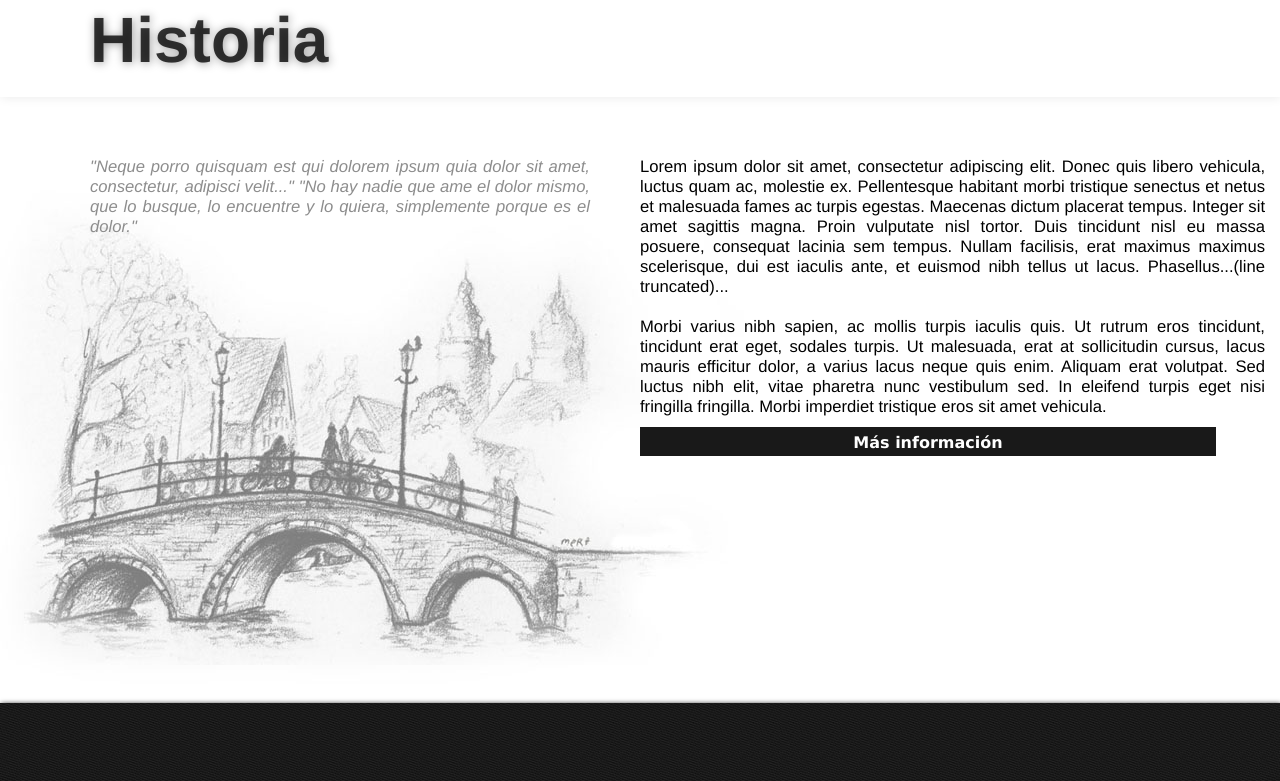
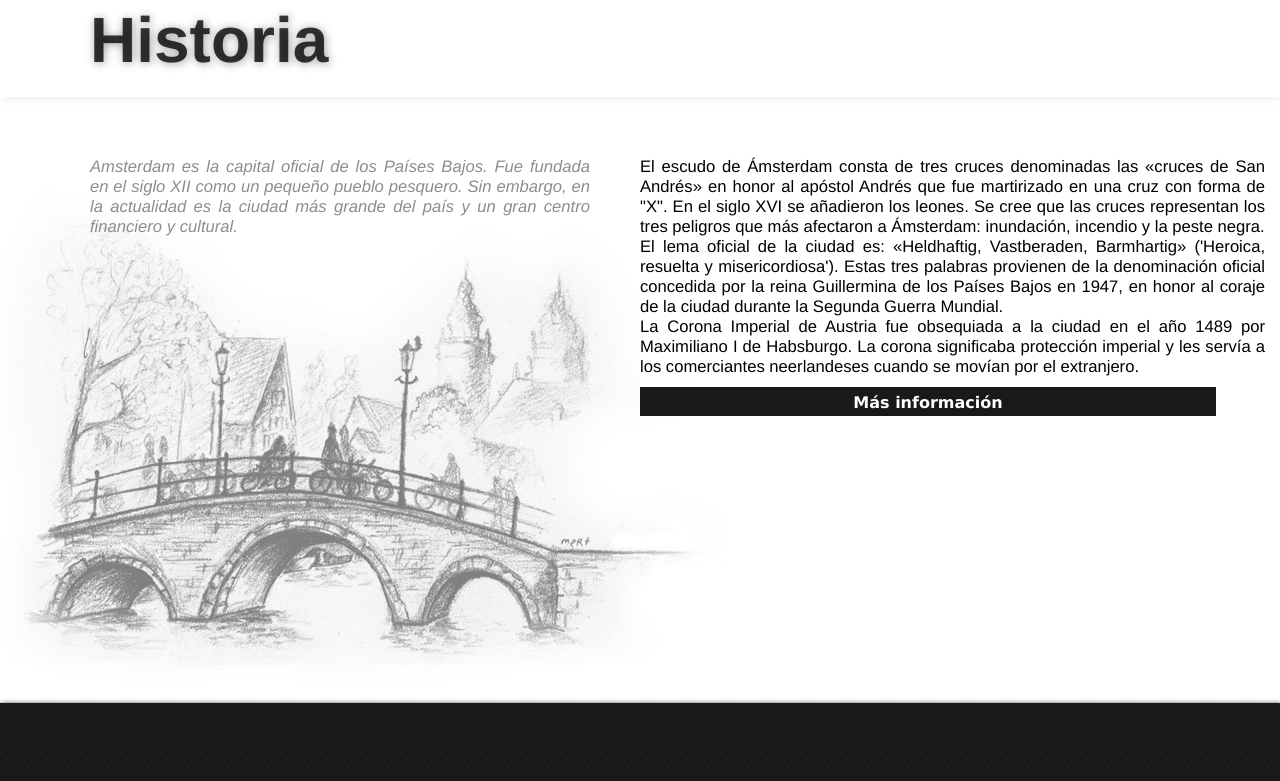
Before and after one commit to retamal/MM-Amsterdam, a plain HTML site: page Practica Final/index.html in a window 1280 px wide. Shown: the part 897-1678 px from the top of the page. Drawn offline with nearby package versions, Linux system fonts and the light colour scheme; a web font is replaced by a local one.

Commit message:
Arreglos :dart:
cambiado lo del h4, el enlace a google, el texto lorem ipsum y lo de xml
lang

```diff
--- a/Practica Final/index.html
+++ b/Practica Final/index.html
@@ -1,5 +1,5 @@
 <!doctype html>
-<html lang="es" xml:lang="es">
+<html lang="es">
 <head>
 <!--
 tests que debe pasar:
@@ -62,17 +62,20 @@ type="text/javascript" charset="utf-8"></script>
                 <div class="barraSeparadora"></div>
                 <div class="seccionIndex">
                     <div class="cabeceraSeccion">
-                        <div class="tituloCabecera"><h4>Historia</h4></div>
+                        <div class="tituloCabecera">
+                            <h4>Historia</h4>
+                        </div>
                     </div>
                     <div class="subtituloSeccion">
-                        <div class="descripcionSubtitulo">"Neque porro quisquam est qui dolorem ipsum quia dolor sit amet, consectetur, adipisci velit..."
-"No hay nadie que ame el dolor mismo, que lo busque, lo encuentre y lo quiera, simplemente porque es el dolor."</div>
+                        <div class="descripcionSubtitulo">Amsterdam es la capital oficial de los Países Bajos. Fue fundada en el siglo XII como un pequeño pueblo pesquero. Sin embargo, en la actualidad es la ciudad más grande del país y un gran centro financiero y cultural.</div>
                     </div>
                     <div class="cuerpoSeccion">
                         <div class="textoCuerpo">
-                         Lorem ipsum dolor sit amet, consectetur adipiscing elit. Donec quis libero vehicula, luctus quam ac, molestie ex. Pellentesque habitant morbi tristique senectus et netus et malesuada fames ac turpis egestas. Maecenas dictum placerat tempus. Integer sit amet sagittis magna. Proin vulputate nisl tortor. Duis tincidunt nisl eu massa posuere, consequat lacinia sem tempus. Nullam facilisis, erat maximus maximus scelerisque, dui est iaculis ante, et euismod nibh tellus ut lacus. Phasellus...(line truncated)... <br><br>
+                         El escudo de Ámsterdam consta de tres cruces denominadas las «cruces de San Andrés» en honor al apóstol Andrés que fue martirizado en una cruz con forma de "X". En el siglo XVI se añadieron los leones. Se cree que las cruces representan los tres peligros que más afectaron a Ámsterdam: inundación, incendio y la peste negra.<br>
 
-Morbi varius nibh sapien, ac mollis turpis iaculis quis. Ut rutrum eros tincidunt, tincidunt erat eget, sodales turpis. Ut malesuada, erat at sollicitudin cursus, lacus mauris efficitur dolor, a varius lacus neque quis enim. Aliquam erat volutpat. Sed luctus nibh elit, vitae pharetra nunc vestibulum sed. In eleifend turpis eget nisi fringilla fringilla. Morbi imperdiet tristique eros sit amet vehicula. <br>
+El lema oficial de la ciudad es: «Heldhaftig, Vastberaden, Barmhartig» ('Heroica, resuelta y misericordiosa'). Estas tres palabras provienen de la denominación oficial concedida por la reina Guillermina de los Países Bajos en 1947, en honor al coraje de la ciudad durante la Segunda Guerra Mundial.<br>
+
+La Corona Imperial de Austria fue obsequiada a la ciudad en el año 1489 por Maximiliano I de Habsburgo. La corona significaba protección imperial y les servía a los comerciantes neerlandeses cuando se movían por el extranjero.<br>
                         </div>
                         <div class="botonMasInfo">Más información</div>
                     </div>
@@ -147,8 +150,8 @@ Morbi varius nibh sapien, ac mollis turpis iaculis quis. Ut rutrum eros tincidun
                     <div class="restoSeccion">
 
                         <div class="contenedorTransporte">
-                            <a class="enlace" href="http://google.es"><div class="imagenTrans bus">
-                                </div></a>
+                            <div class="imagenTrans bus">
+                                </div>
                             <div class="tituloTrans">Autobús
                             </div>
                             <div class="descripTrans">Disponible las 24h del día
```
